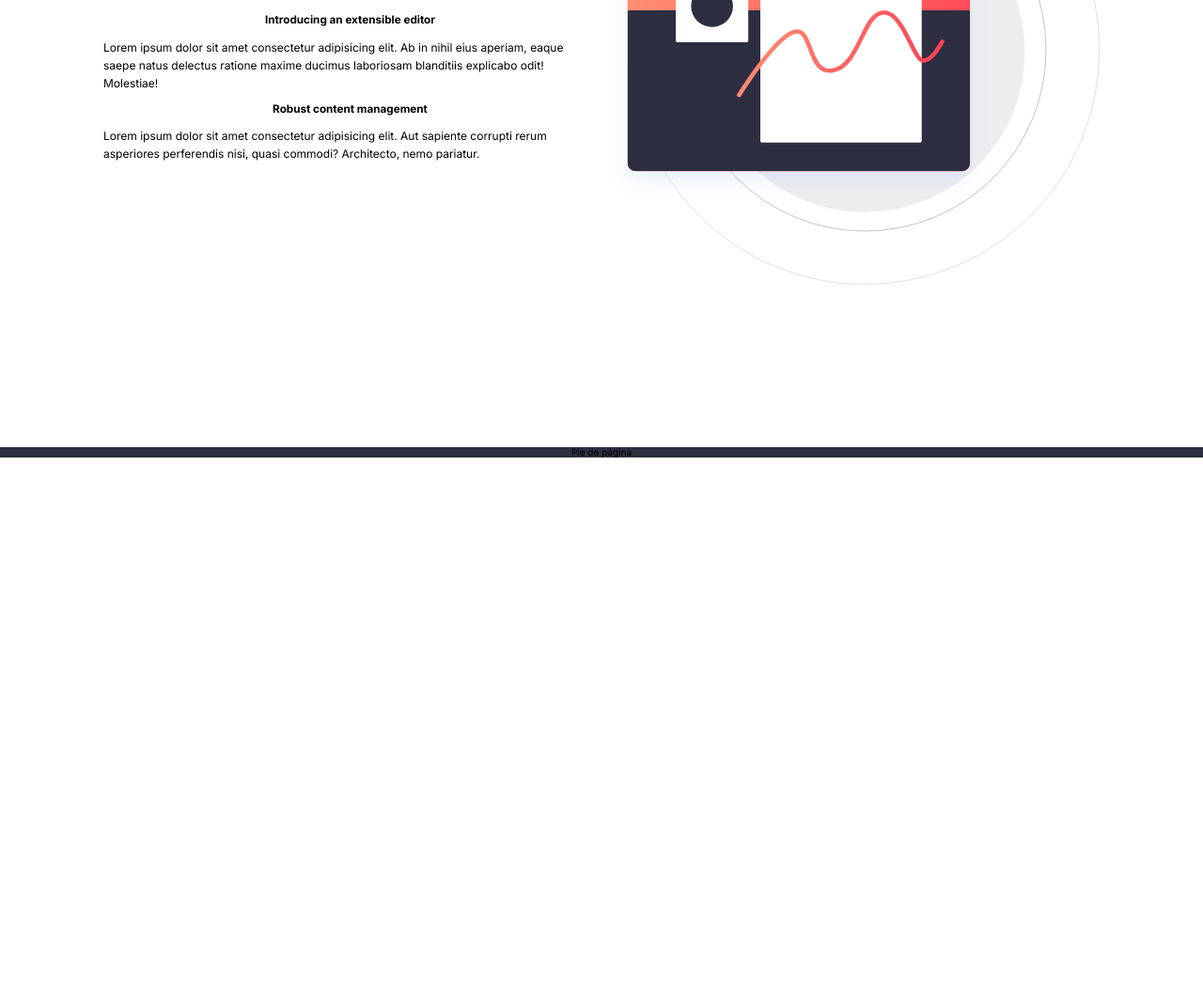
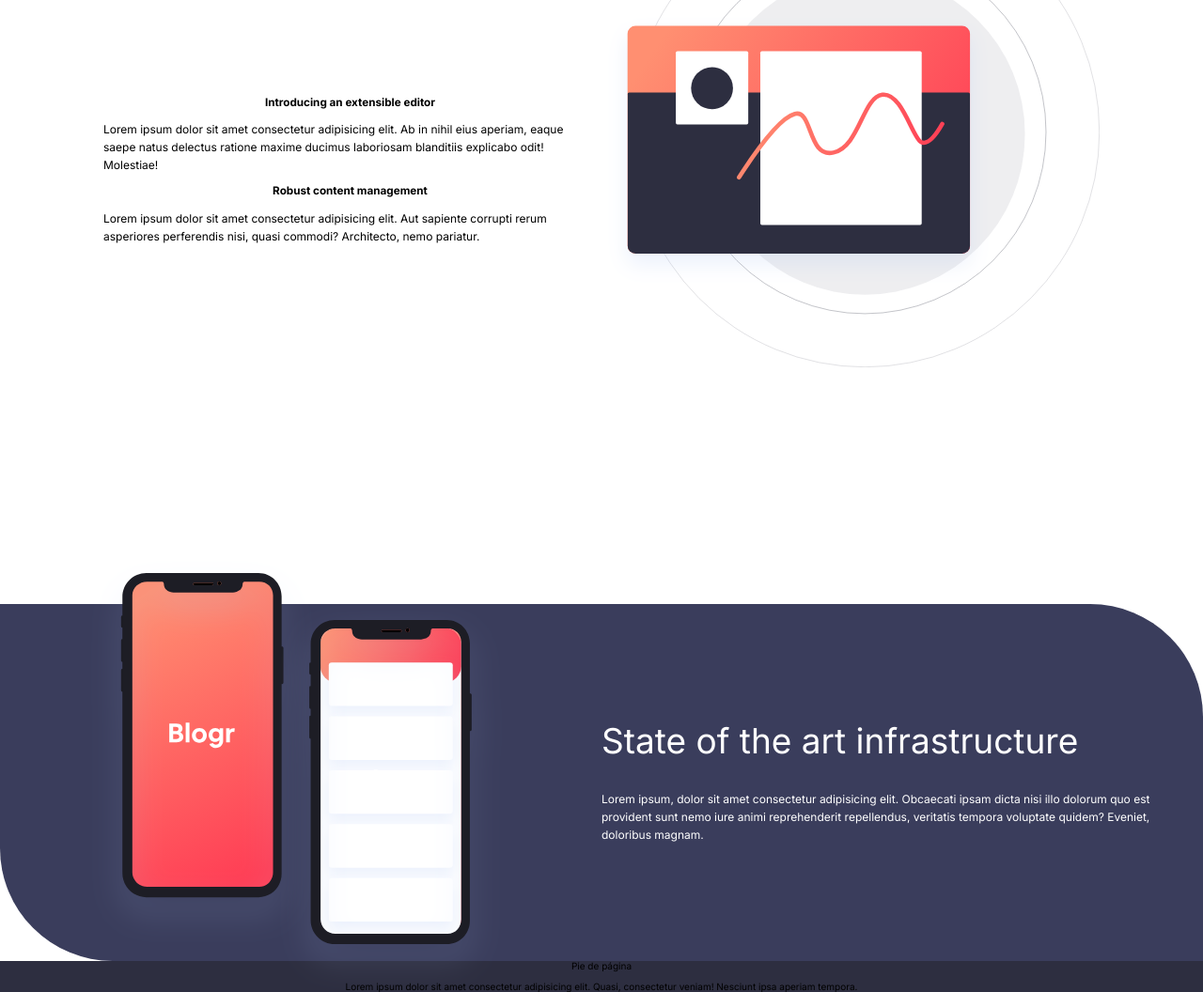
Before and after one commit to diegoamunoz/blogr-rws, a plain HTML site: page index.html in a window 1280 px wide. Shown: the part 837-1893 px from the top of the page at 94% size. Before the commit the page ends 1324 px from the top, so only its background shows below. Drawn offline with Linux system fonts and the light colour scheme; a web font is replaced by a local one.

Commit message:
se añade la sección 3 del sitio y se configura la experiencia movil y desktop

```diff
--- a/css/index.css
+++ b/css/index.css
@@ -133,8 +133,8 @@ body {
     display: flex;
     justify-content: center;
     align-items: center;
-    text-align: center;
-    color: white;
+    gap: 1.4rem;
+    margin: 4rem 0;
 }
 
 /**Main: section call to action*/
@@ -150,7 +150,7 @@ body {
 }
 
 .content-designed-for-the-future p {
-    color: black;
+    /* color: blue; */
     text-align: left;
     line-height: 1.9rem;
     font-size: 1.2rem;
@@ -161,18 +161,55 @@ body {
     margin: 0 auto;
 }
 
-@media ( min-width: 768px ) {
-    .content-designed-for-the-future {
-        display: flex;
-            gap: 1rem;
-            align-items: center;
-            justify-content: center;
-            flex-direction: row-reverse;
-}
+.section-designed-for-the-future {
+    margin-top: 4rem;
 }
 
-@media (min-width: 567px) {}
 
+/** Main: State of the art */
+
+.section-state-of-the-art.section {
+    margin: 25rem 0 0;
+    color: white;
+}
+
+.bg-jacarta {
+    background: var(--Jacarta);
+    height: 67rem;
+    border-radius: 0 12rem;
+}
+
+.content-state-of-the-art {
+    height: 39rem;
+}
+
+.content-state-of-the-art .section-1 {
+    display: flex;
+    position: relative;
+    top: -20rem;
+}
+
+.img-state-of-art {
+    width: 100%;
+    max-width: 100%;
+}
+
+.content-state-of-the-art .section-2 {
+    position: relative;
+    top: -21rem;
+}
+
+.content-state-of-the-art h2 {
+    font-size: 3.7rem;
+    font-weight: normal;
+    text-align: center;
+}
+
+.content-state-of-the-art p {
+    text-align: center;
+    line-height: 1.9rem;
+    font-size: 1.2rem;
+}
 
 /**footer*/
 
@@ -200,11 +237,12 @@ Desktop first
     max-width: 96vw;
     margin: 0 auto;
     box-sizing: border-box;
-    padding: 0 8 px;
+    padding: 0 .8rem;
 }
+
 .container-fluid {
     /* border: 2px dotted orange; */
-    max-width: 100vh;
+    max-width: 100vw;
     margin: 0 auto;
     box-sizing: border-box;
     padding: 0;
@@ -218,11 +256,13 @@ Desktop first
         padding: 0 1.6rem;
     }
 }
+
 @media ( min-width: 768px ) {
     .container {
         max-width: 72rem;
         padding: 0 2.4rem;
     }
+    /** Header */
     .navbar__left {
         flex-basis: 15rem;
     }
@@ -244,13 +284,79 @@ Desktop first
     .icon-hamburguer {
         display: none;
     }
-    .section-1, .section-2 {
+    /** Main: Section Designed for the Future */
+
+    section.section-designed-for-the-future {
+        margin-top: 10rem;
+    }
+    .section-designed-for-the-future .section-1,
+    .section-designed-for-the-future .section-2 {
         flex: 1;
     }
+    .content-designed-for-the-future {
+        display: flex;
+        gap: 1rem;
+        align-items: center;
+        justify-content: center;
+        flex-direction: row-reverse;
     }
+    /** Main: Section State of the art  */
+    .bg-jacarta {
+        height: 38rem;
+        display: flex;
+        align-items: center;
+        margin-top: -8rem;
+    }
+    .content-state-of-the-art {
+        display: flex;
+        /* color: orange; */
+        /* border: 3px solid orange; */
+        justify-content: center;
+        align-items: center;
+        max-width: px;
+        margin: 0 auto;
+    }
+
+    .content-state-of-the-art .section-1 {
+        display: flex;
+        /* position: relative; */
+        top: -1rem;
+        /* border: 3px solid yellow; */
+        flex: 1;
+        justify-content: center;
+        align-items: center;
+    }
+
+    .img-state-of-art {
+        width: 103%;
+        max-width: 437px;
+    }
+
+    .content-state-of-the-art .section-2 {
+        /* position: relative; */
+        top: -1rem;
+        /* height: 19rem; */
+        flex: 1;
+        /* width: 83%; */
+        padding: 1rem;
+    }
+    .content-state-of-the-art h2 {
+        font-size: 3.7rem;
+        font-weight: normal;
+        text-align: left;
+    }
+
+    .content-state-of-the-art p {
+        text-align: left;
+        line-height: 1.9rem;
+        font-size: 1.2rem;
+    }
+
+}
+
 @media (min-width: 992px ) {
     .container {
-        max-width: 980px;
+        max-width: 98;
         padding: 0 3.2rem;
     }
 }
--- a/index.html
+++ b/index.html
@@ -75,9 +75,23 @@
                     </div>
                 </div>
             </section>
+            <section class="section-state-of-the-art section">
+                <div class="container-fluid bg-jacarta">
+                    <div class="content-state-of-the-art">
+                        <div class="section-1">
+                            <img class="img img-state-of-art" src="./img/illustration-phones.svg" alt="Image: Illustration Phone">
+                        </div>
+                        <div class="section-2">
+                            <h2>State of the art infrastructure</h2>
+                            <p>Lorem ipsum, dolor sit amet consectetur adipisicing elit. Obcaecati ipsam dicta nisi illo dolorum quo est provident sunt nemo iure animi reprehenderit repellendus, veritatis tempora voluptate quidem? Eveniet, doloribus magnam.</p>
+                        </div>
+                    </div>
+                </div>
+            </section>
         </main>
         <footer class="footer">
             <div class="container">Pie de página</div>
+            <p>Lorem ipsum dolor sit amet consectetur adipisicing elit. Quasi, consectetur veniam! Nesciunt ipsa aperiam tempora.</p>
         </footer>
     </div>
 
```
Lines whose indentation alone changed are shown as unchanged.
